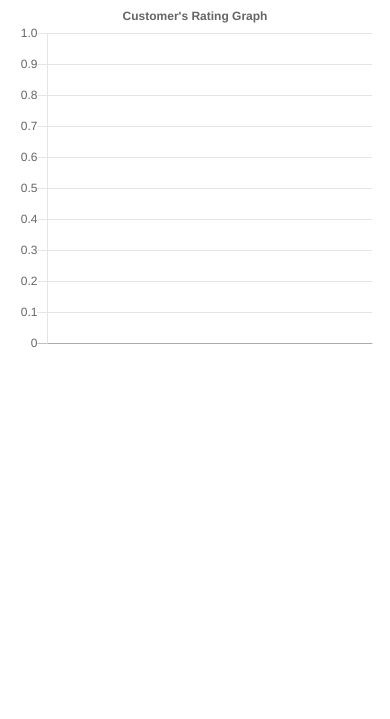
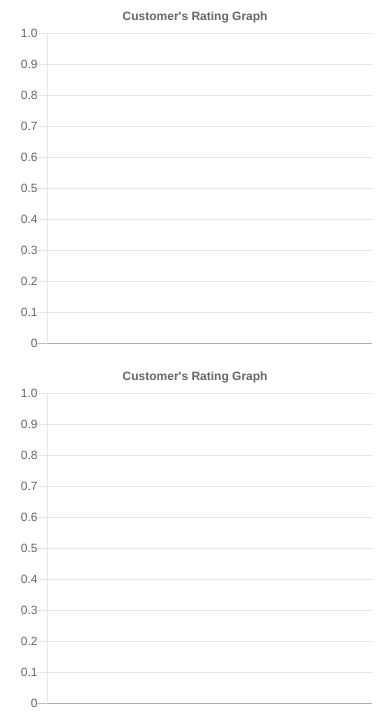
Before and after one commit to FYP-Chatbot-Team/Customer_Service_ChatBot, a Flask app: template templates/graph.html in a window 390 px wide. Shown: the part 175-894 px from the top of the page. Before the commit the page ends 522 px from the top, so only its background shows below. Run offline with Flask 2, Linux system fonts and the light colour scheme; the template is opened without the code that fills it: most values are stand-ins (such as "Sample title", 1, 10 or a date in 2020); some libraries are stand-ins or nearby versions.

Commit message:
Update: Update Dashboard - Syabil

```diff
--- a/templates/graph.html
+++ b/templates/graph.html
@@ -26,10 +26,10 @@
                     <div>
                         <ul class="nav navbar-nav">
                             <li class="nav-item">
-                                <a href="{{url_for('graph')}}" class="nav-link" > Dashboard </a>
+                                <a href="{{url_for('graph')}}" class="nav-link"> Dashboard </a>
                             </li>
                             <li class="nav-item">
-                                <a href="{{url_for('comment')}}" class="nav-link" > Customer Comment </a>
+                                <a href="{{url_for('comment')}}" class="nav-link"> Customer Comment </a>
                             </li>
                         </ul>
                     </div>
@@ -41,9 +41,14 @@
     <!--Graph-->
     <center><h1>Dashboard</h1></center>
     <center>
-    <div class="col-sm-4 text-center">
-    <canvas id="myChart" width="100" height="100"></canvas>
-    </div>
+        <div class="col-sm-4 text-center">
+            <canvas id="myChart" width="100" height="100"></canvas>
+        </div>
+    </center>
+    <center>
+        <div class="col-sm-4 text-center">
+            <canvas id="myChart2" width="100" height="100"></canvas>
+        </div>
     </center>
 
 
@@ -77,5 +82,34 @@
         }
         });
     </script>
+
+    <script>
+    var ctx = document.getElementById("myChart2");
+    var Barchart = new Chart(ctx, {
+        type: 'bar',
+        data: {
+            labels: {{ labels | safe }},
+        datasets: [{
+                label: "Frequency:",
+                backgroundColor: ["#3e95cd", "#8e5ea2", "#3cba9f", "#e8c3b9", "#c45850"],
+                data: {{ values | safe }}
+            }]
+            },
+        options: {
+            legend: { display: false },
+            title: {
+                display: true,
+                text: "Customer's Rating Graph"
+            },
+            scales: {
+                yAxes: [{
+                    ticks: {
+                        beginAtZero: true
+                    }
+                }]
+            }
+        }
+        });
+    </script>
 </body>
 </html>
```
